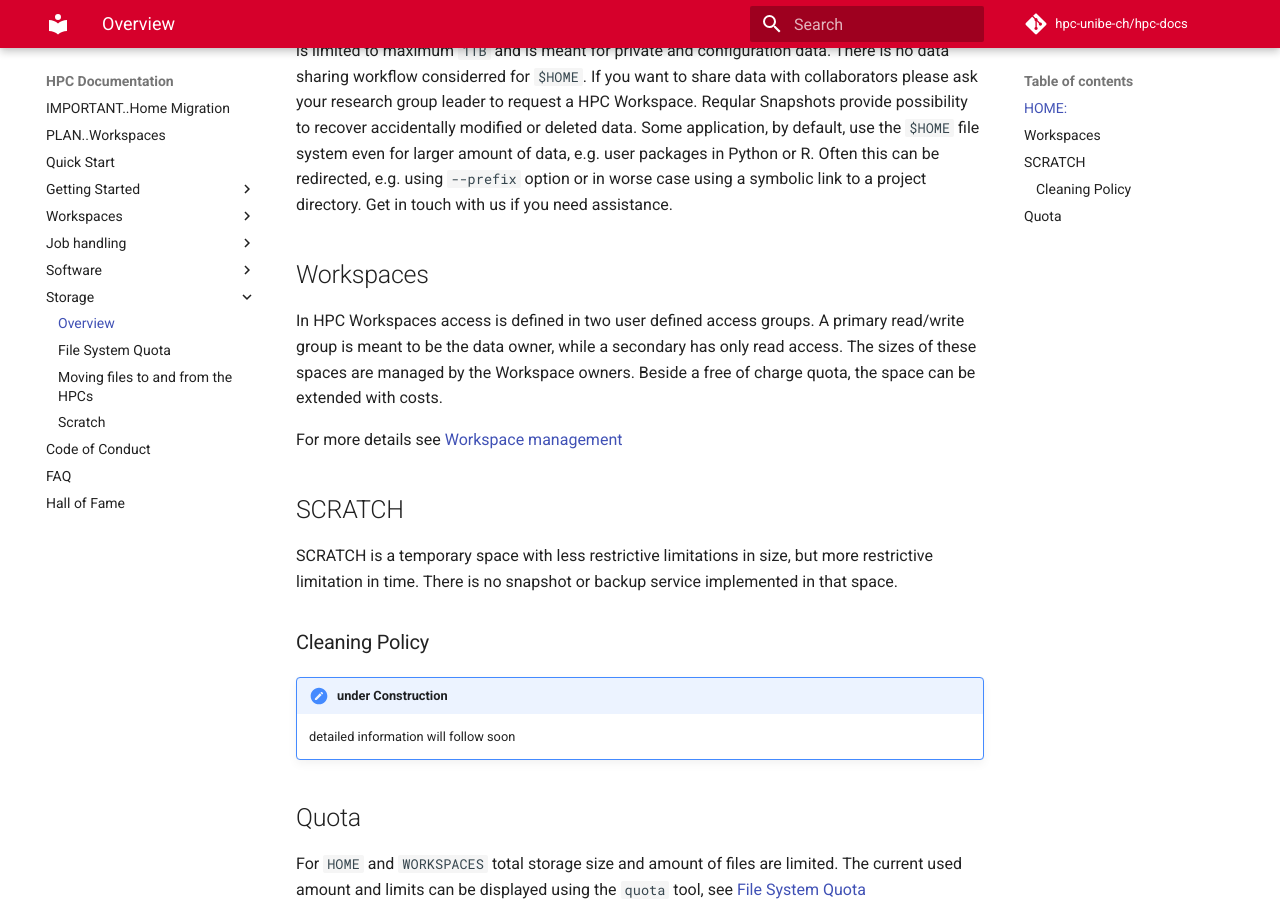
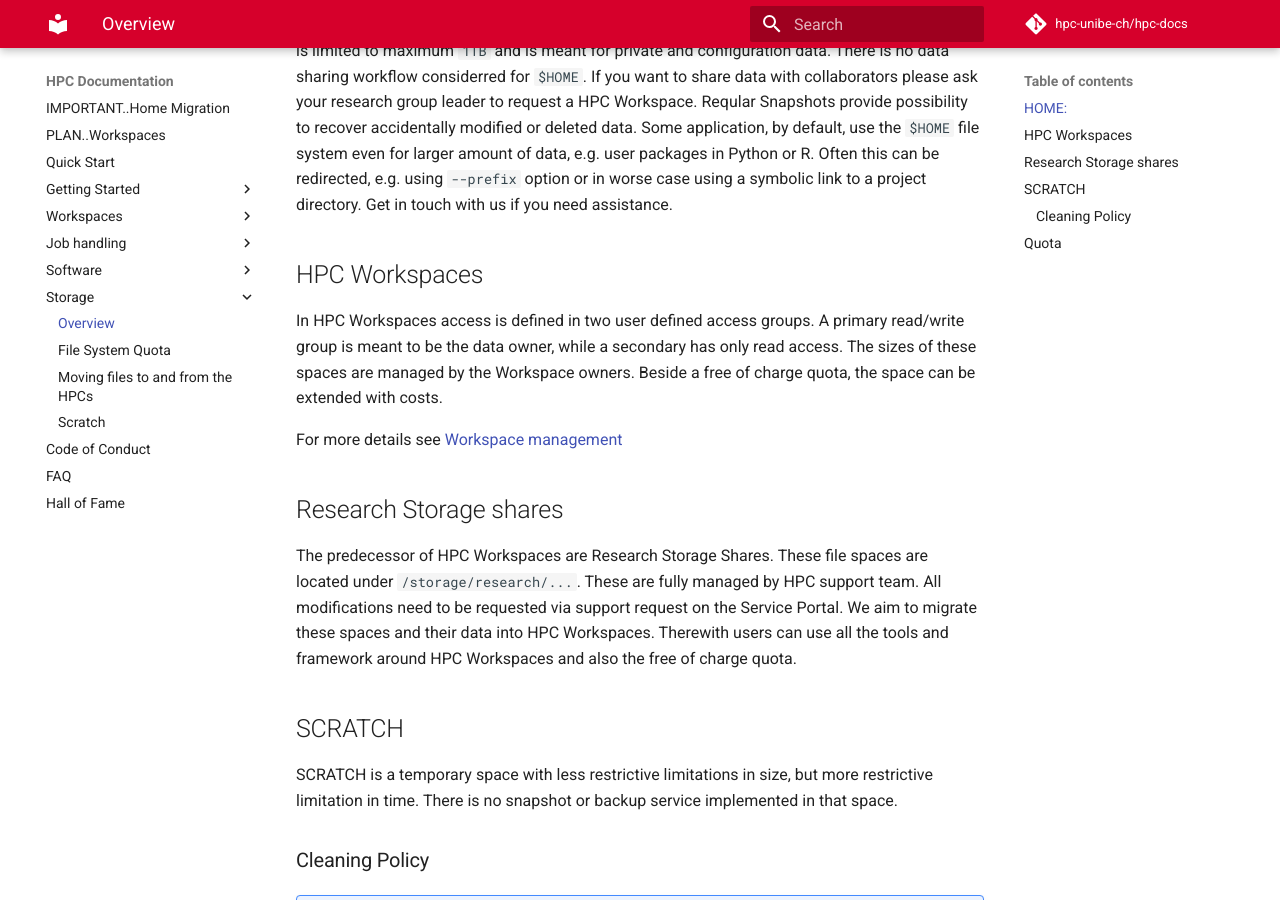
Before and after one commit to hpc-unibe-ch/hpc-unibe-ch.github.io, an MkDocs documentation site: the page built from docs/file-system/filesystem-overview.md, in a window 1280 px wide and 900 px high, scrolled down 218 px. Built offline with MkDocs 1.6.1 and Material for MkDocs 9.7.7, drawn with Linux system fonts in a browser that asks for light colours; comment, search, counter and statistics services are not loaded.

Commit message:
add note about Research storage shares

```diff
--- a/docs/file-system/filesystem-overview.md
+++ b/docs/file-system/filesystem-overview.md
@@ -5,11 +5,14 @@
 Reqular Snapshots provide possibility to recover accidentally modified or deleted data.
 Some application, by default, use the `$HOME` file system even for larger amount of data, e.g. user packages in Python or R. Often this can be redirected, e.g. using `--prefix ` option or in worse case using a symbolic link to a project directory. Get in touch with us if you need assistance.
 
-## Workspaces
+## HPC Workspaces
 In HPC Workspaces access is defined in two user defined access groups. A primary read/write group is meant to be the data owner, while a secondary has only read access. The sizes of these spaces are managed by the Workspace owners. Beside a free of charge quota, the space can be extended with costs.
 
 For more details see [Workspace management](../hpc-workspaces/management.md)
 
+## Research Storage shares
+The predecessor of HPC Workspaces are Research Storage Shares. These file spaces are located under `/storage/research/...`. These are fully managed by HPC support team. All modifications need to be requested via support request on the Service Portal.
+We aim to migrate these spaces and their data into HPC Workspaces. Therewith users can use all the tools and framework around HPC Workspaces and also the free of charge quota.
 
 ## SCRATCH
 SCRATCH is a temporary space with less restrictive limitations in size, but more restrictive limitation in time.
```
